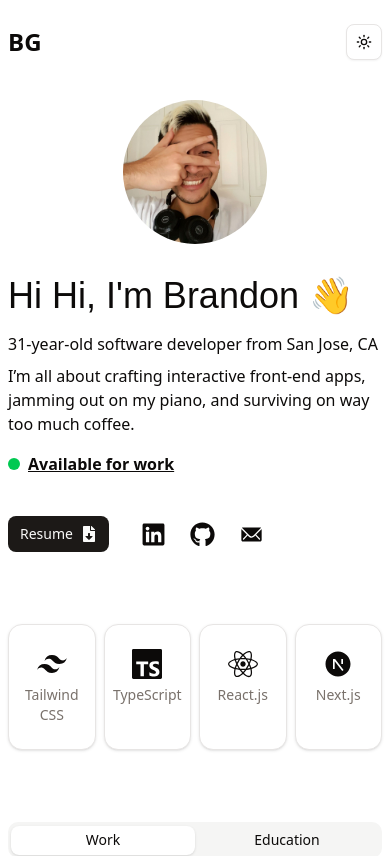
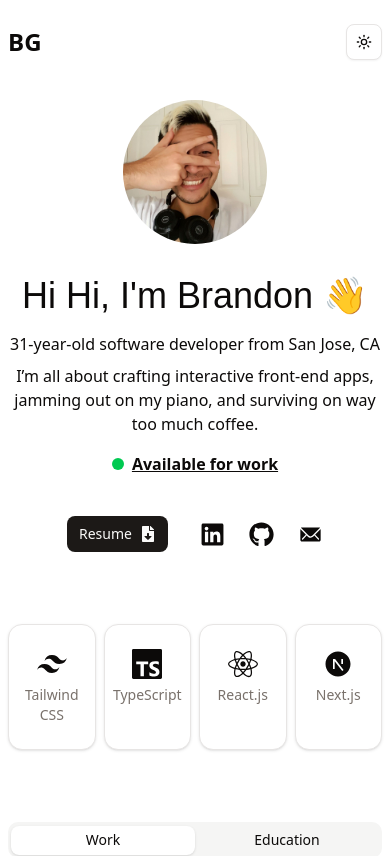
Before and after one commit to grandonbarcia/portfolio_v5, a Next.js app: page / in a window 390 px wide. Shown: the top 856 px of the page. Built offline with nearby package versions, Linux system fonts and the light colour scheme; a web font is replaced by a local one.

Commit message:
center items for mobile screen

```diff
--- a/app/page.tsx
+++ b/app/page.tsx
@@ -46,7 +46,7 @@ export default function Home() {
           </div>
         </div>
         <div className="flex flex-col sm:flex-row gap-8 justify-between">
-          <div>
+          <div className="text-center sm:text-left ">
             <h1
               className={`${dm_Serif_Text.className} text-4xl font-semibold pb-4`}
             >
@@ -59,14 +59,14 @@ export default function Home() {
               I’m all about crafting interactive front-end apps, jamming out on
               my piano, and surviving on way too much coffee.
             </div>
-            <div className="flex items-center gap-2 font-semibold">
+            <div className="flex items-center justify-center sm:justify-start gap-2 font-semibold ">
               <span className="relative flex size-3">
                 <span className="absolute inline-flex h-full w-full animate-ping rounded-full bg-green-400 opacity-75"></span>
                 <span className="relative inline-flex size-3 rounded-full bg-green-500"></span>
               </span>
               <span className="underline">Available for work</span>
             </div>
-            <div className="flex items-center gap-8 mt-10 ">
+            <div className="flex items-center justify-center sm:justify-start gap-8 mt-10 ">
               <a
                 href="/resume.pdf"
                 target="_blank"
```
